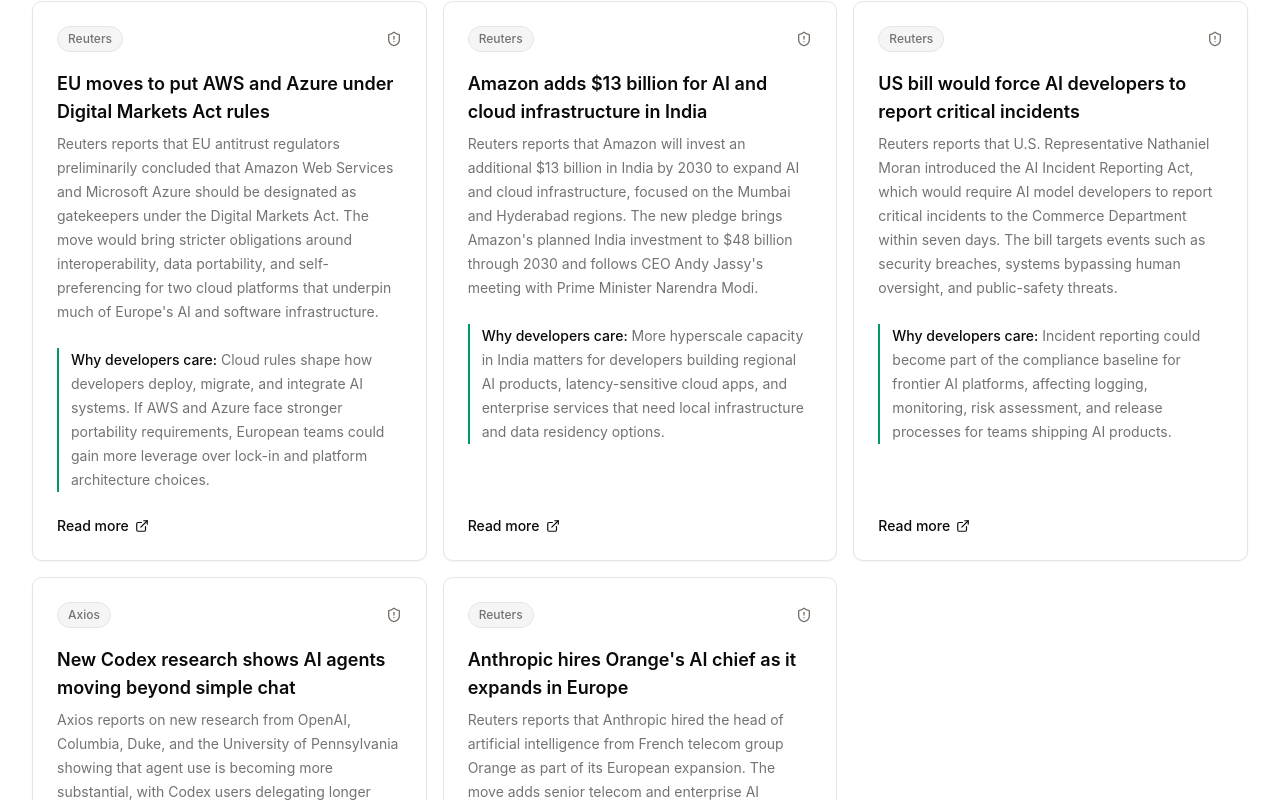
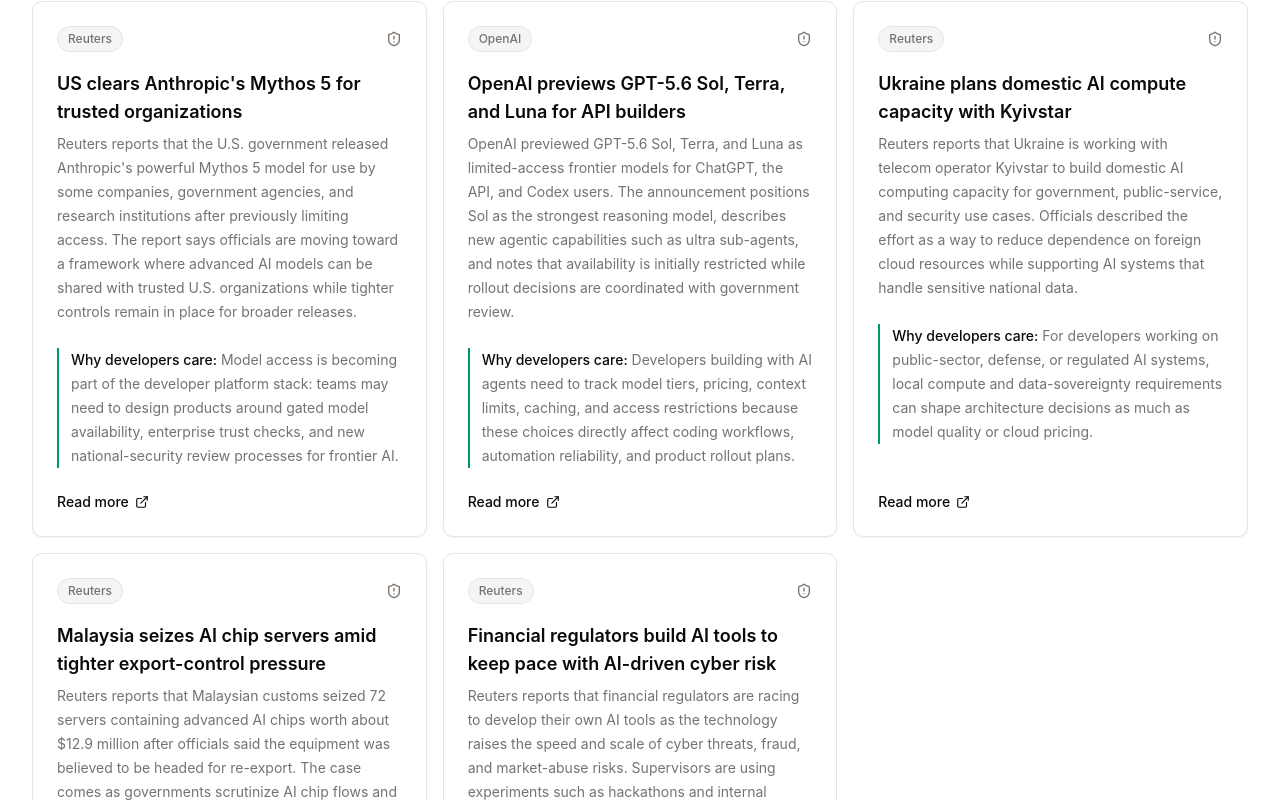
Before and after one commit to Zlatanoski/DevNews, a Next.js app in the folder frontend/: page / in a window 1280 px wide. Shown: the part 740-1540 px from the top of the page. Built offline with nearby package versions, Linux system fonts and the light colour scheme; no server answers.

Commit message:
Update Jun 27 stories with same-day verified shortage
Same-day verified source pool was limited; one story met the Jun 27 Europe/Ljubljana date check, so remaining slots use the best current verified Jun 26 developer-relevant sources.

```diff
--- a/frontend/src/components/digest-data.ts
+++ b/frontend/src/components/digest-data.ts
@@ -1,52 +1,52 @@
 export const stories = [
   {
     headline:
-      "EU moves to put AWS and Azure under Digital Markets Act rules",
+      "US clears Anthropic's Mythos 5 for trusted organizations",
     summary:
-      "Reuters reports that EU antitrust regulators preliminarily concluded that Amazon Web Services and Microsoft Azure should be designated as gatekeepers under the Digital Markets Act. The move would bring stricter obligations around interoperability, data portability, and self-preferencing for two cloud platforms that underpin much of Europe's AI and software infrastructure.",
+      "Reuters reports that the U.S. government released Anthropic's powerful Mythos 5 model for use by some companies, government agencies, and research institutions after previously limiting access. The report says officials are moving toward a framework where advanced AI models can be shared with trusted U.S. organizations while tighter controls remain in place for broader releases.",
     source: "Reuters",
-    url: "https://www.reuters.com/business/retail-consumer/amazon-microsoft-cloud-computing-services-should-fall-under-eu-tech-rules-eu-2026-06-25/",
+    url: "https://www.reuters.com/technology/us-releases-anthropic-model-mythos-some-us-companies-semafor-reports-2026-06-26/",
     why:
-      "Cloud rules shape how developers deploy, migrate, and integrate AI systems. If AWS and Azure face stronger portability requirements, European teams could gain more leverage over lock-in and platform architecture choices.",
+      "Model access is becoming part of the developer platform stack: teams may need to design products around gated model availability, enterprise trust checks, and new national-security review processes for frontier AI.",
   },
   {
     headline:
-      "Amazon adds $13 billion for AI and cloud infrastructure in India",
+      "OpenAI previews GPT-5.6 Sol, Terra, and Luna for API builders",
     summary:
-      "Reuters reports that Amazon will invest an additional $13 billion in India by 2030 to expand AI and cloud infrastructure, focused on the Mumbai and Hyderabad regions. The new pledge brings Amazon's planned India investment to $48 billion through 2030 and follows CEO Andy Jassy's meeting with Prime Minister Narendra Modi.",
+      "OpenAI previewed GPT-5.6 Sol, Terra, and Luna as limited-access frontier models for ChatGPT, the API, and Codex users. The announcement positions Sol as the strongest reasoning model, describes new agentic capabilities such as ultra sub-agents, and notes that availability is initially restricted while rollout decisions are coordinated with government review.",
+    source: "OpenAI",
+    url: "https://openai.com/index/previewing-gpt-5-6-sol/",
+    why:
+      "Developers building with AI agents need to track model tiers, pricing, context limits, caching, and access restrictions because these choices directly affect coding workflows, automation reliability, and product rollout plans.",
+  },
+  {
+    headline: "Ukraine plans domestic AI compute capacity with Kyivstar",
+    summary:
+      "Reuters reports that Ukraine is working with telecom operator Kyivstar to build domestic AI computing capacity for government, public-service, and security use cases. Officials described the effort as a way to reduce dependence on foreign cloud resources while supporting AI systems that handle sensitive national data.",
     source: "Reuters",
-    url: "https://www.reuters.com/world/india/amazon-invest-additional-13-billion-india-2026-06-25/",
+    url: "https://www.reuters.com/business/media-telecom/ukraine-plans-domestic-ai-computing-capacity-with-kyivstar-2026-06-26/",
     why:
-      "More hyperscale capacity in India matters for developers building regional AI products, latency-sensitive cloud apps, and enterprise services that need local infrastructure and data residency options.",
+      "For developers working on public-sector, defense, or regulated AI systems, local compute and data-sovereignty requirements can shape architecture decisions as much as model quality or cloud pricing.",
   },
   {
     headline:
-      "US bill would force AI developers to report critical incidents",
+      "Malaysia seizes AI chip servers amid tighter export-control pressure",
     summary:
-      "Reuters reports that U.S. Representative Nathaniel Moran introduced the AI Incident Reporting Act, which would require AI model developers to report critical incidents to the Commerce Department within seven days. The bill targets events such as security breaches, systems bypassing human oversight, and public-safety threats.",
+      "Reuters reports that Malaysian customs seized 72 servers containing advanced AI chips worth about $12.9 million after officials said the equipment was believed to be headed for re-export. The case comes as governments scrutinize AI chip flows and attempt to prevent restricted hardware from reaching sanctioned destinations.",
     source: "Reuters",
-    url: "https://www.reuters.com/legal/litigation/us-lawmaker-proposes-bill-require-ai-companies-report-critical-incidents-2026-06-25/",
+    url: "https://www.reuters.com/world/china/malaysia-customs-seizes-ai-chips-worth-13-million-amid-us-export-concerns-2026-06-26/",
     why:
-      "Incident reporting could become part of the compliance baseline for frontier AI platforms, affecting logging, monitoring, risk assessment, and release processes for teams shipping AI products.",
+      "AI hardware supply chains affect developers indirectly through cloud capacity, inference cost, regional availability, and whether teams can rely on stable access to accelerators for training and production workloads.",
   },
   {
     headline:
-      "New Codex research shows AI agents moving beyond simple chat",
+      "Financial regulators build AI tools to keep pace with AI-driven cyber risk",
     summary:
-      "Axios reports on new research from OpenAI, Columbia, Duke, and the University of Pennsylvania showing that agent use is becoming more substantial, with Codex users delegating longer tasks. The report says software development remains the primary use case while some non-developers are also starting to use agents for complex work.",
-    source: "Axios",
-    url: "https://www.axios.com/2026/06/25/codex-agents-growth-openai",
+      "Reuters reports that financial regulators are racing to develop their own AI tools as the technology raises the speed and scale of cyber threats, fraud, and market-abuse risks. Supervisors are using experiments such as hackathons and internal tooling projects to improve monitoring while balancing privacy and governance concerns.",
+    source: "Reuters",
+    url: "https://www.reuters.com/business/finance/financial-regulators-scramble-counter-ai-rise-with-own-tools-2026-06-26/",
     why:
-      "For developers, this is another signal that agent workflows are shifting from demos to real task delegation, raising the importance of repo context, review discipline, and safe automation boundaries.",
-  },
-  {
-    headline: "Anthropic hires Orange's AI chief as it expands in Europe",
-    summary:
-      "Reuters reports that Anthropic hired the head of artificial intelligence from French telecom group Orange as part of its European expansion. The move adds senior telecom and enterprise AI experience to Anthropic while major model providers compete for regional talent, customers, and policy credibility.",
-    source: "Reuters",
-    url: "https://www.reuters.com/business/media-telecom/anthropic-hires-oranges-ai-chief-amid-europe-push-2026-06-25/",
-    why:
-      "Anthropic's Europe push matters to developers because regional AI leadership can affect model availability, enterprise partnerships, compliance posture, and local support for Claude-based products.",
+      "Developers in fintech and enterprise software should expect more AI-aware compliance, auditability, and security expectations, especially for systems that touch trading, customer data, or automated decision-making.",
   },
 ]
 
```
